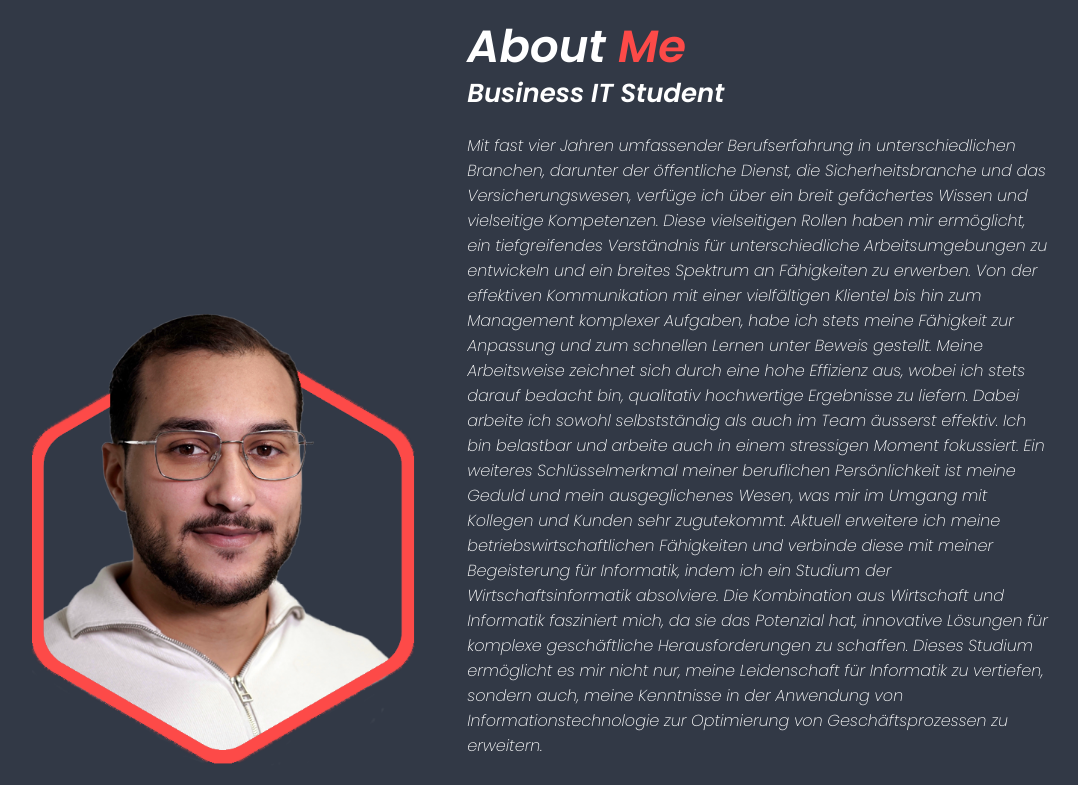
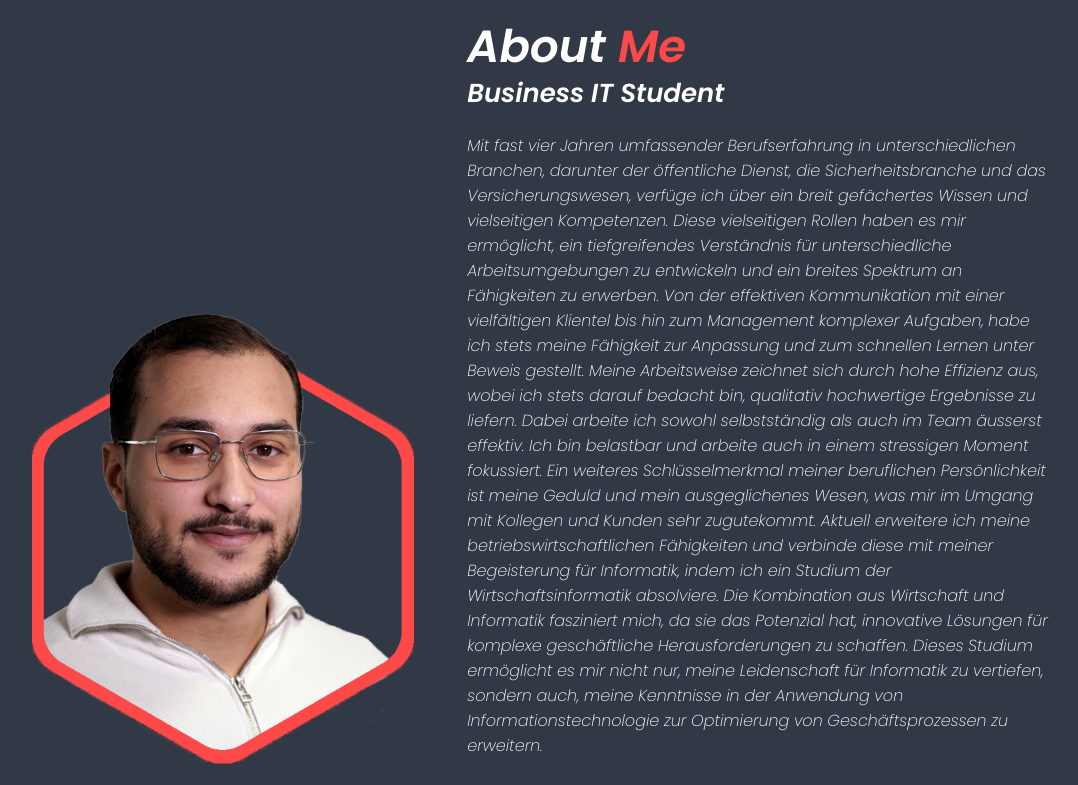
Before and after one commit to mdmdni/portfolio-page, a plain HTML site: page index.html in a window 1280 px wide. Shown: the part 880-1665 px from the top of the page, without its empty margins (116-1194 px from the left). Drawn offline with nearby package versions, Linux system fonts and the light colour scheme.

Commit message:
Update index.html

```diff
--- a/index.html
+++ b/index.html
@@ -59,10 +59,10 @@
         <div class="about-content">
             <h2 class="heading">About <span>Me</span></h2>
             <h3>Business IT Student</h3>
-            <p>Mit fast vier Jahren umfassender Berufserfahrung in unterschiedlichen Branchen, darunter der öffentliche Dienst, die Sicherheitsbranche und das Versicherungswesen, verfüge ich über ein breit gefächertes Wissen und vielseitige Kompetenzen.
-                Diese vielseitigen Rollen haben mir ermöglicht, ein tiefgreifendes Verständnis für unterschiedliche Arbeitsumgebungen zu entwickeln und ein breites Spektrum an Fähigkeiten zu erwerben.
+            <p>Mit fast vier Jahren umfassender Berufserfahrung in unterschiedlichen Branchen, darunter der öffentliche Dienst, die Sicherheitsbranche und das Versicherungswesen, verfüge ich über ein breit gefächertes Wissen und vielseitigen Kompetenzen.
+                Diese vielseitigen Rollen haben es mir ermöglicht, ein tiefgreifendes Verständnis für unterschiedliche Arbeitsumgebungen zu entwickeln und ein breites Spektrum an Fähigkeiten zu erwerben.
                 Von der effektiven Kommunikation mit einer vielfältigen Klientel bis hin zum Management komplexer Aufgaben, habe ich stets meine Fähigkeit zur Anpassung und zum schnellen Lernen unter Beweis gestellt.
-                Meine Arbeitsweise zeichnet sich durch eine hohe Effizienz aus, wobei ich stets darauf bedacht bin, qualitativ hochwertige Ergebnisse zu liefern.
+                Meine Arbeitsweise zeichnet sich durch hohe Effizienz aus, wobei ich stets darauf bedacht bin, qualitativ hochwertige Ergebnisse zu liefern.
                 Dabei arbeite ich sowohl selbstständig als auch im Team äusserst effektiv. Ich bin belastbar und arbeite auch in einem stressigen Moment fokussiert.
                 Ein weiteres Schlüsselmerkmal meiner beruflichen Persönlichkeit ist meine Geduld und mein ausgeglichenes Wesen, was mir im Umgang mit Kollegen und Kunden sehr zugutekommt.
                 Aktuell erweitere ich meine betriebswirtschaftlichen Fähigkeiten und verbinde diese mit meiner Begeisterung für Informatik, indem ich ein Studium der Wirtschaftsinformatik absolviere.
```
